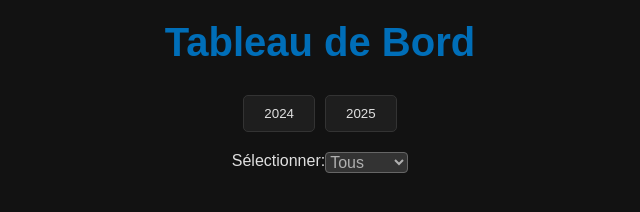
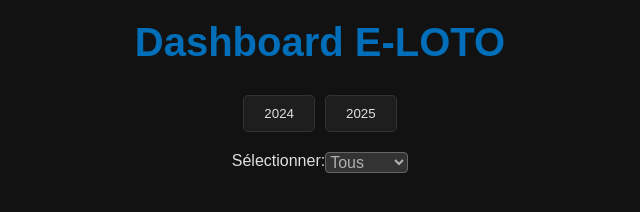
Before and after one commit to lotoreview/Dashboard-E-LOTO, a plain HTML site: page index.html in a window 1280 px wide. Shown: the whole page, without its empty margins (320-960 px from the left). Drawn offline with nearby package versions, Linux system fonts and the light colour scheme.

Commit message:
modification du h1

```diff
--- a/index.html
+++ b/index.html
@@ -9,7 +9,7 @@
 </head>
 <body>
 
-  <h1 class="dashboard-title">Tableau de Bord</h1>
+  <h1 class="dashboard-title">Dashboard E-LOTO</h1>
 
   <div class="tablink-container">
     <button class="tablink" onclick="openTab(event, '2024')">2024</button>
```
